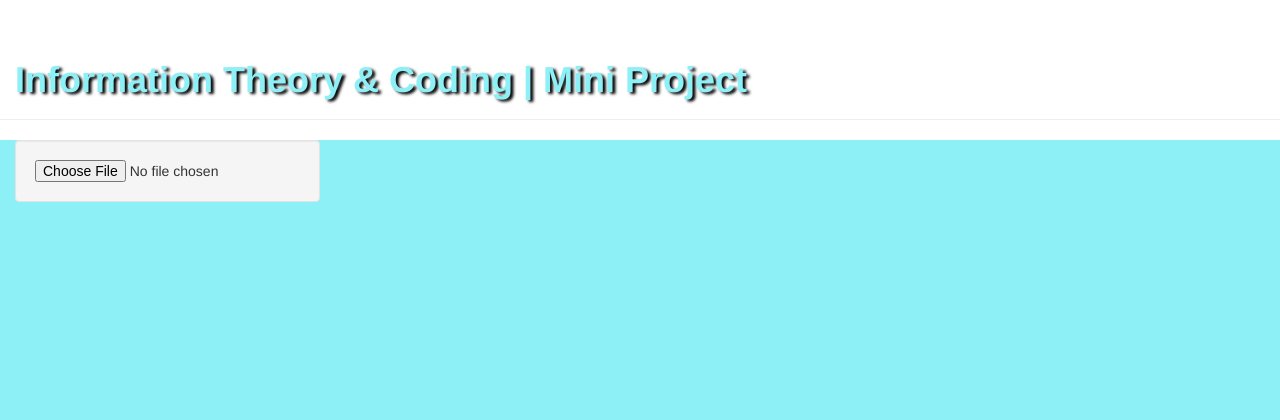
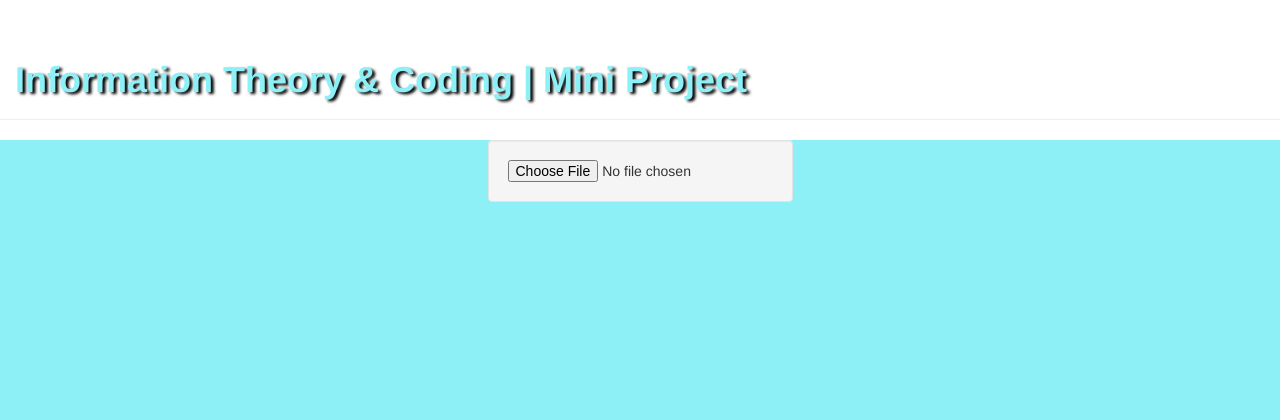
Before and after one commit to Eorlundgraymane/itc, a PHP site: page / in a window 1280 px wide. Shown: the top 420 px of the page. Run offline with PHP 8.4, Linux system fonts and the light colour scheme; some libraries are stand-ins or nearby versions.

Commit message:
ITC Project Day 1 Progress

```diff
--- a/app/src/css/style.css
+++ b/app/src/css/style.css
@@ -9,6 +9,10 @@ textarea{
   cursor: pointer;
   color: rgb(140, 240, 246);
   text-shadow: 3px 2px 3px black;
+}
+#fileToUpload{
+  margin-left: auto;
+  margin-right: auto;
 }
 .sitebanner{
   background-color: white;
```
